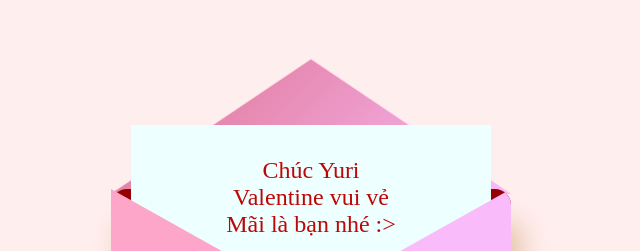
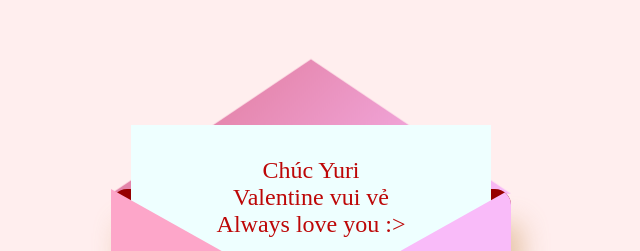
Before and after one commit to minhquanquach/minhquanquach.github.io, a plain HTML site: page pte/yes_page.html in a window 1280 px wide. Shown: the part 123-374 px from the top of the page, 329-969 px from the left. Drawn offline with Linux system fonts and the light colour scheme.

Commit message:
Update yes_page.html

```diff
--- a/pte/yes_page.html
+++ b/pte/yes_page.html
@@ -13,7 +13,7 @@
         <div>
             Chúc Yuri <br>
             Valentine vui vẻ<br>
-            Mãi là bạn nhé :>
+            Always love you :>
         </div>
     </div>
     <div class="front"></div>
```
